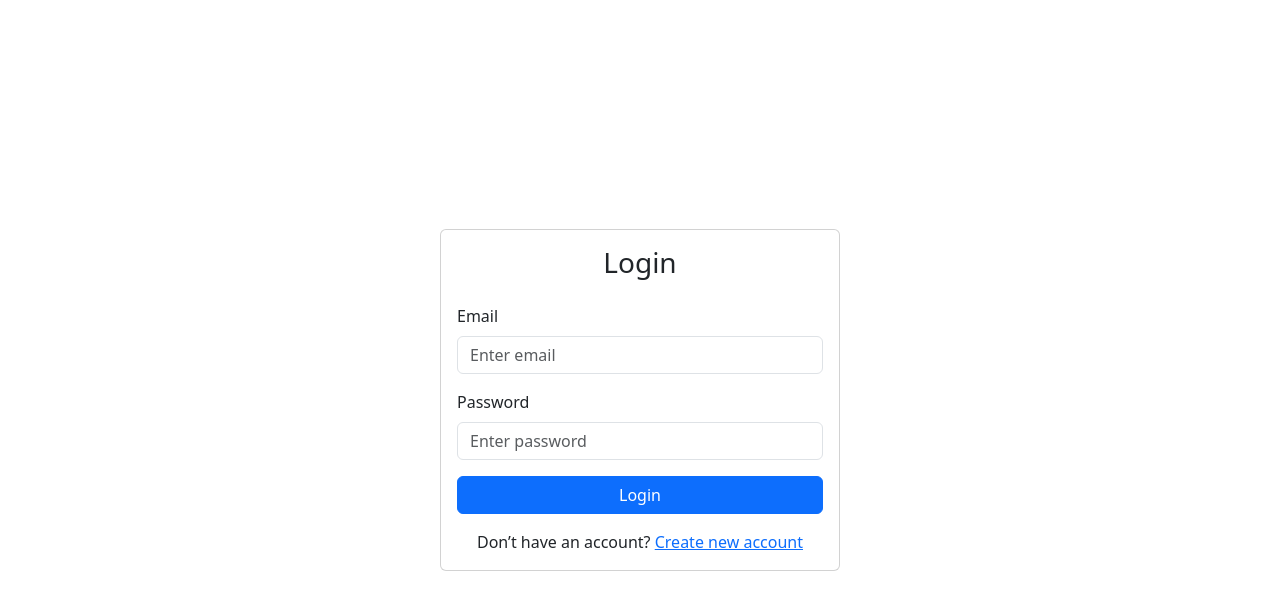
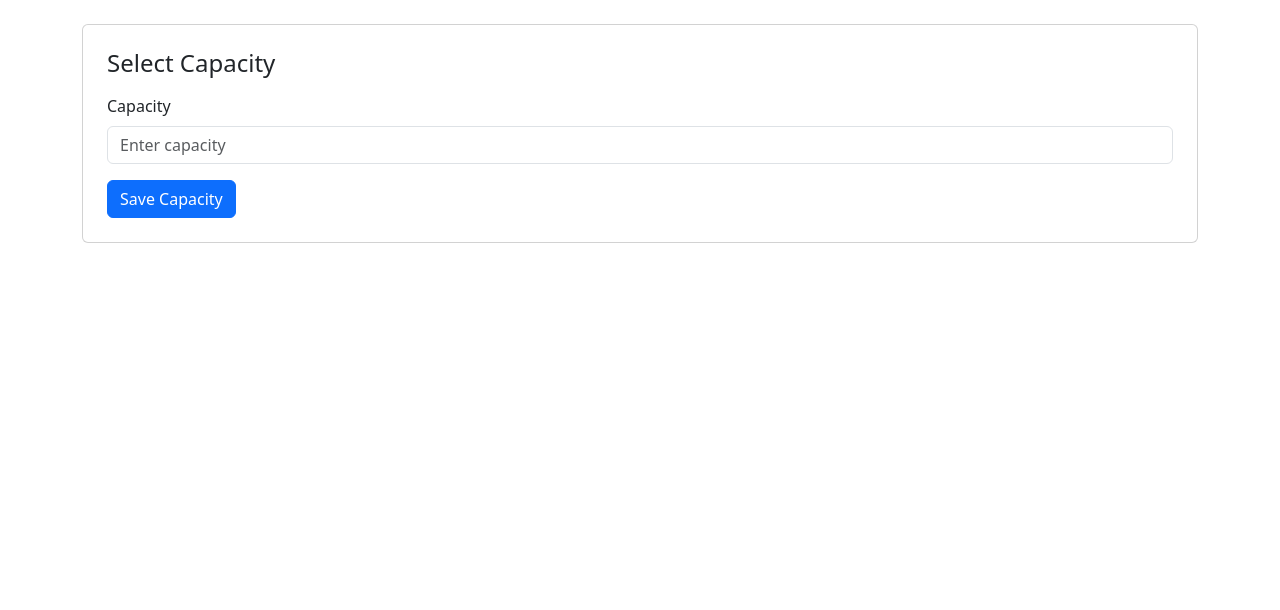
Before and after one commit to CHETAN1675/configuraPro, a React (Vite) app: page /capacity in a window 1280 px wide. Before the commit this address led to /auth. Shown: the top 610 px of the page. Built offline with nearby package versions, Linux system fonts and the light colour scheme.

Commit message:
Add capacity step component and route

```diff
--- /dev/null
+++ b/src/features/configurator/steps/Capacity.jsx
@@ -0,0 +1,34 @@
+import { Container, Form, Button, Card } from "react-bootstrap";
+import { useState } from "react";
+
+export default function Capacity() {
+  const [capacity, setCapacity] = useState("");
+
+  const handleSubmit = (e) => {
+    e.preventDefault();
+
+    console.log("Capacity:", capacity);
+  };
+
+  return (
+    <Container className="mt-4">
+      <Card className="p-4">
+        <h4 className="mb-3">Select Capacity</h4>
+
+        <Form onSubmit={handleSubmit}>
+          <Form.Group className="mb-3">
+            <Form.Label>Capacity</Form.Label>
+            <Form.Control
+              type="number"
+              placeholder="Enter capacity"
+              value={capacity}
+              onChange={(e) => setCapacity(e.target.value)}
+            />
+          </Form.Group>
+
+          <Button type="submit">Save Capacity</Button>
+        </Form>
+      </Card>
+    </Container>
+  );
+}
--- a/src/routes/AppRoutes.jsx
+++ b/src/routes/AppRoutes.jsx
@@ -5,6 +5,7 @@ import Configurator from "../pages/Configurator";
 import ProtectedRoute from "./ProtectedRoute";
 import ProductType from "../features/configurator/steps/ProductType";
 import Dimensions from "../features/configurator/steps/Dimensions";
+import Capacity from "../features/configurator/steps/Capacity";
 
 export default function AppRoutes() {
   return (
@@ -47,6 +48,12 @@ export default function AppRoutes() {
 
           }
         />
+        <Route
+          path="/capacity"
+            element={
+           <Capacity />
+          }
+          />
 
         <Route path="/" element={<Navigate to="/auth" replace />} />
         <Route path="*" element={<Navigate to="/auth" replace />} />
```
